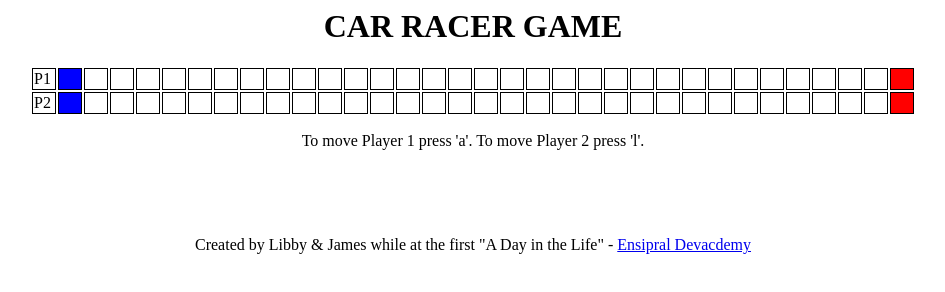
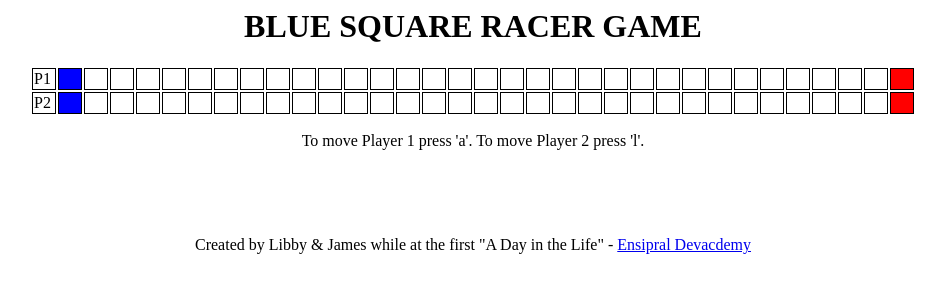
Before and after one commit to libbyschuknight/racer, a plain HTML site: page index.html in a window 1280 px wide. Shown: the whole page, without its empty margins (167-1112 px from the left). Drawn offline with Linux system fonts and the light colour scheme.

Commit message:
changed heading

```diff
--- a/index.html
+++ b/index.html
@@ -7,7 +7,7 @@
 	</head>
 
 	<body>
-		<h1>CAR RACER GAME</h1>
+		<h1>BLUE SQUARE RACER GAME</h1>
 
 
 
```
